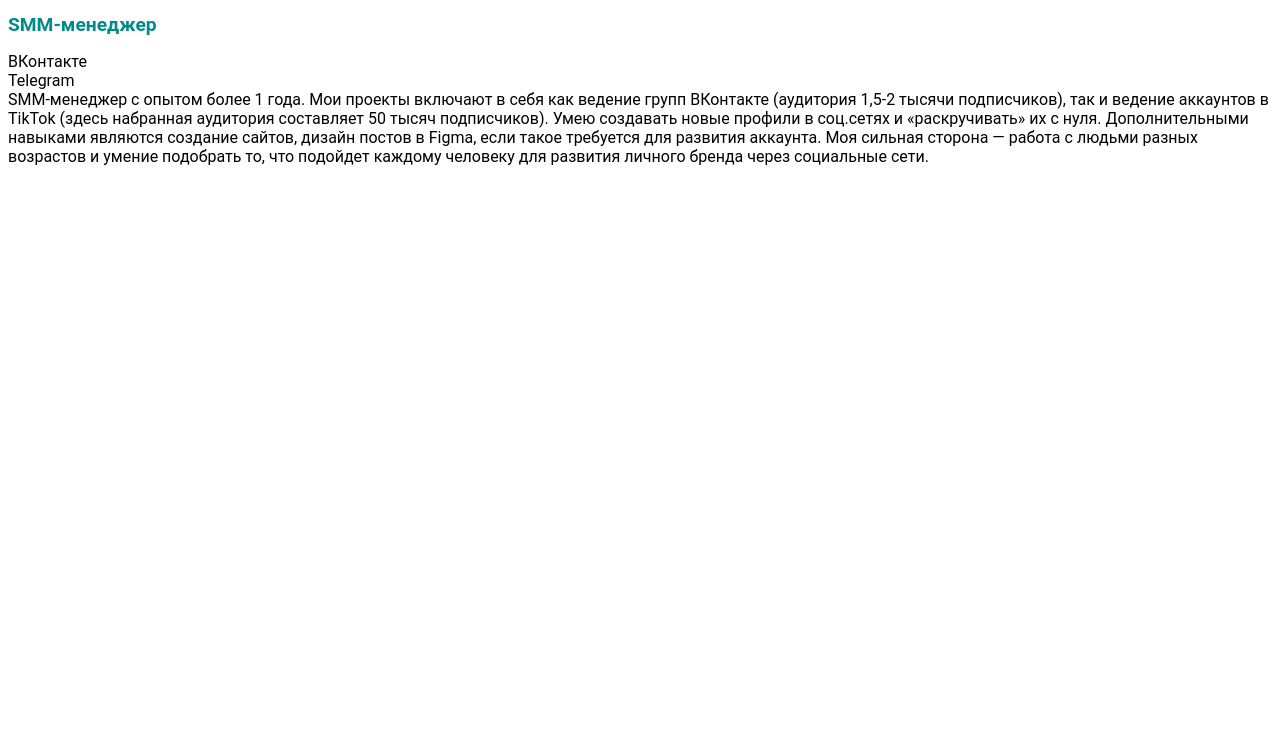
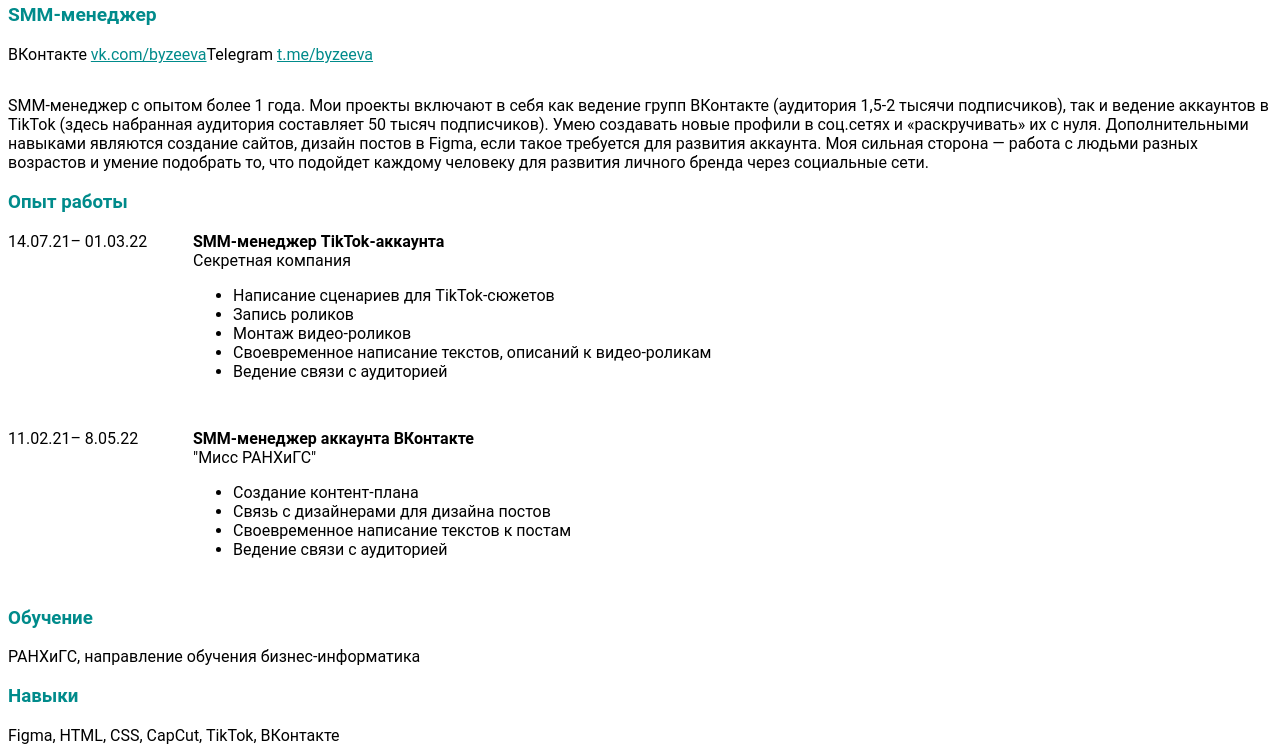
Before and after one commit to byzeeva/HOMEWORK-1, a plain HTML site: page index.html in a window 1280 px wide. Shown: the part 51-804 px from the top of the page. Drawn offline with Linux system fonts and the light colour scheme.

Commit message:
added necessary blocks

```diff
--- a/index.css
+++ b/index.css
@@ -9,4 +9,33 @@ h1{
 h2{
     color: darkcyan;
     font-size: 1.2em;
+    margin-top: 0;
+    margin-bottom: 1em;
 }
+h3{
+    color: darkcyan;
+}
+a{
+    color: darkcyan;
+}
+.contacts{
+    margin-bottom: 2em;
+}
+.contact{
+    display:flex;
+
+}
+.contact_type {
+    min-width: 90px;
+}
+.experience {
+    display: flex;
+    margin-bottom:2em ;
+}
+.experience_name {
+    font-weight: bold;
+}
+.experience_date{
+    min-width: 185px;
+    margin-bottom: 1em;
+}
--- a/index.html
+++ b/index.html
@@ -10,7 +10,7 @@
 <body>
     <div class="cv">
         <section>
-            <h1 id="header"> Бызеева Юлия </h1>
+            <h1> Бызеева Юлия </h1>
             <h2> SMM-менеджер </h2>
 
 
@@ -18,14 +18,11 @@
               <div class="contact">
               <div class="contact_type">
                   ВКонтакте
-              </div>
-              <a href="https://vk.com/byzeeva"></a>
-
-              <div class="contact">
+              <a href="https://vk.com/byzeeva"> vk.com/byzeeva </a>
+            </div>
                 <div class="contact_type">
                     Telegram
-                </div>
-                <a href="https://t.me/byzeeva"></a>
+                <a href="https://t.me/byzeeva"> t.me/byzeeva </a>
                 </div>
             </div>
            </div>
@@ -37,6 +34,70 @@
         </div>
         </section>
 
+        <section>
+            <h3> Опыт работы </h3>
+
+            <div class="experience">
+                <div class="experience_date">
+                14.07.21– 01.03.22
+                </div>
+                <div class="experience_description">
+                    <div class="experience_name">
+                    SMM-менеджер TikTok-аккаунта
+                    </div>
+                    <div class="experience_company">
+                    Секретная компания
+                    </div>
+                    <div class="experience_details">
+                    <ul>
+                        <li> Написание сценариев для TikTok-сюжетов </li>
+                        <li> Запись роликов </li>
+                        <li> Монтаж видео-роликов</li>
+                        <li> Своевременное написание текстов, описаний к видео-роликам</li>
+                        <li> Ведение связи с аудиторией </li>
+                    </ul>
+                    </div>
+                </div>
+            </div>
+        </section>
+
+        <section>
+            <div class="experience">
+                <div class="experience_date">
+                11.02.21– 8.05.22
+                </div>
+                <div class="experience_description">
+                    <div class="experience_name">
+                   SMM-менеджер аккаунта ВКонтакте
+                    </div>
+                    <div class="experience_company">
+                    "Мисс РАНХиГС"
+                    </div>
+                    <div class="experience_details">
+                    <ul>
+                        <li> Создание контент-плана </li>
+                        <li> Связь с дизайнерами для дизайна постов </li>
+                        <li> Своевременное написание текстов к постам </li>
+                        <li> Ведение связи с аудиторией </li>
+                    </ul>
+                    </div>
+                </div>
+            </div>
+        </section>
+        <section>
+            <h3> Обучение </h3>
+            <div>
+            РАНХиГС, направление обучения бизнес-информатика
+            </div>
+        </section>
+        <section>
+            <h3> Навыки </h3>
+            <div>
+            Figma, HTML, CSS, CapCut, TikTok, ВКонтакте
+            </div>
+        </section>
+
+
     </div>
 </body>
 </html>
```
